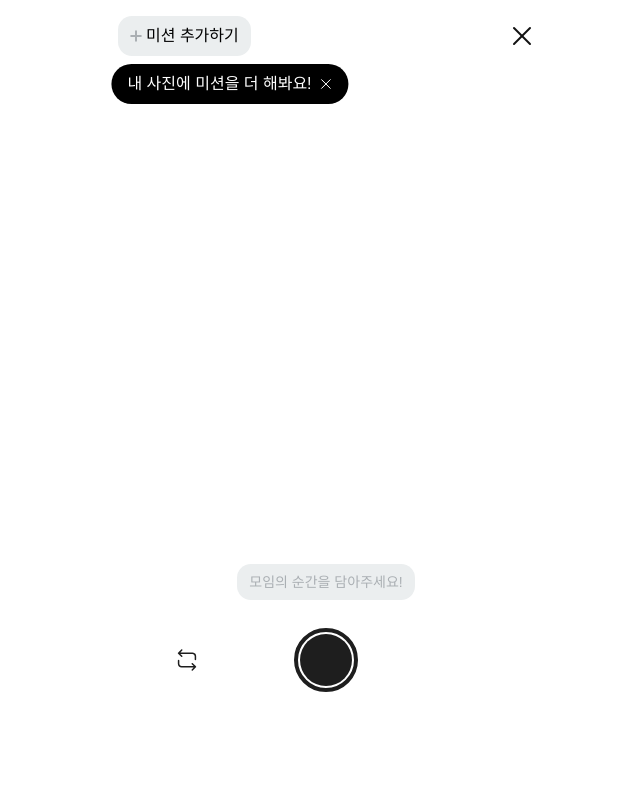
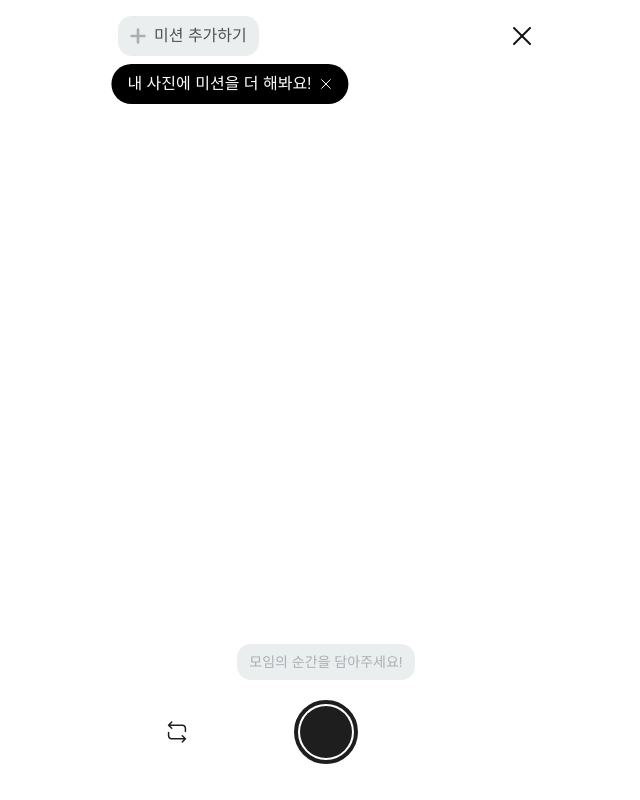
Before and after one commit to dnd-side-project/dnd-11th-6-frontend, a Next.js app: page /meeting/photo-capture in a window 1280 px wide. Shown: the whole page, without its empty margins (314-954 px from the left). Built offline with nearby package versions, Linux system fonts and the light colour scheme; no server answers; a web font is replaced by a local one.

Commit message:
refactor: svg 코드 분리 및 카메라 화면 정방향으로 수정

```diff
--- a/src/app/meeting/photo-capture/_components/CameraView.tsx
+++ b/src/app/meeting/photo-capture/_components/CameraView.tsx
@@ -6,6 +6,7 @@ import Close from '@/assets/close.svg'
 import Tooltip from '@/components/Tooltip'
 import useMissionStore from '@/stores/useMissionStore'
 import useTooltipStore from '@/stores/useTooltipStore'
+import PlusGray from 'public/icons/plus-gray.svg'
 
 type CameraViewProps = {
   videoRef: React.RefObject<HTMLVideoElement>
@@ -25,32 +26,25 @@ function CameraView({
   const showTooltip = useTooltipStore((state) => state.showTooltip)
   const setShowTooltip = useTooltipStore((state) => state.setShowTooltip)
   const currentMission = useMissionStore((state) => state.currentMission)
+  const setCurrentMission = useMissionStore((state) => state.setCurrentMission)
 
   return (
-    <div className="min-h-screen w-full p-4">
+    <div className="flex flex-col min-h-screen w-full ">
+      {/* header */}
+      <div className="p-4">
         <div className="flex justify-between items-center h-12 w-full">
           <div className="relative">
             <Link href="/create-mission">
-            <div className="flex justify-between items-center px-3 py-2 rounded-[14px] bg-gray-200">
+              <div className="flex justify-between items-center px-3 py-2 rounded-[14px] bg-gray-200 text-body2 text-gray-700">
                 {currentMission ? (
                   <>미션 바꾸기</>
                 ) : (
                   <>
-                  <svg
-                    width="12"
-                    height="12"
-                    viewBox="0 0 12 12"
-                    fill="none"
-                    xmlns="http://www.w3.org/2000/svg"
-                    className="mr-1"
-                  >
-                    <path
-                      d="M6.0002 1.19995L6.0002 10.8M10.8002 5.99995L1.2002 5.99995"
-                      stroke="#AAAFB3"
-                      strokeWidth="2"
-                      strokeLinecap="round"
+                    <Image
+                      src={PlusGray}
+                      alt="Plus Gray"
+                      className="w-4 h-4 mr-2"
                     />
-                  </svg>
                     미션 추가하기
                   </>
                 )}
@@ -66,7 +60,6 @@ function CameraView({
               )}
             </Link>
           </div>
-
           <div className="flex-1">{} </div>
           <div
             role="button"
@@ -80,31 +73,41 @@ function CameraView({
             <Image src={Close} alt="Close Button" className="w-6 h-6" />
           </div>
         </div>
+      </div>
+
+      {/* camera */}
+      <div className="w-full mt-auto mb-auto">
+        <div className="relative w-full pb-[100%] overflow-hidden rounded-[14px]">
           <video
             ref={videoRef}
             autoPlay
             playsInline
+            className="absolute top-1/2 left-1/2 transform -translate-x-1/2 -translate-y-1/2 min-w-full min-h-full w-auto h-auto max-w-none"
             style={{
-          width: '360px',
-          height: '480px',
-          objectFit: 'cover',
-          transform: isRearCamera ? 'none' : 'scaleX(-1)',
+              transform: `${isRearCamera ? '' : 'scaleX(-1)'} translate(-50%, -50%)`,
             }}
-        className="mt-3"
           />
+        </div>
+      </div>
+
+      {/* footer */}
+      <div className="flex flex-col mt-auto mb-9">
         <div className="flex justify-center">
           {currentMission ? (
-          <div className="flex justify-center text-gray-50 bg-gray-700 px-3 py-2 mt-4 rounded-[14px] text-sm">
+            <div className="flex justify-center text-gray-50 bg-point-mint px-3 py-2 rounded-[14px] text-sm">
               {currentMission}
+              <button onClick={() => setCurrentMission(null)} className="ml-2">
+                X
+              </button>
             </div>
           ) : (
-          <div className="flex justify-center text-gray-500 bg-gray-200 px-3 py-2 mt-4 rounded-[14px] text-sm">
+            <div className="flex justify-center text-gray-500 bg-gray-200 px-3 py-2 rounded-[14px] text-sm">
               모임의 순간을 담아주세요!
             </div>
           )}
         </div>
 
-      <div className="flex items-center justify-center w-full mt-7">
+        <div className="flex items-center justify-center w-full mt-5">
           <button
             type="button"
             onClick={onToggleCamera}
@@ -128,6 +131,7 @@ function CameraView({
           <div className="w-1/3" />
         </div>
       </div>
+    </div>
   )
 }
 
```
Also changed, not shown: public/icons/plus-gray.svg (added). Lines whose indentation alone changed are shown as unchanged.
